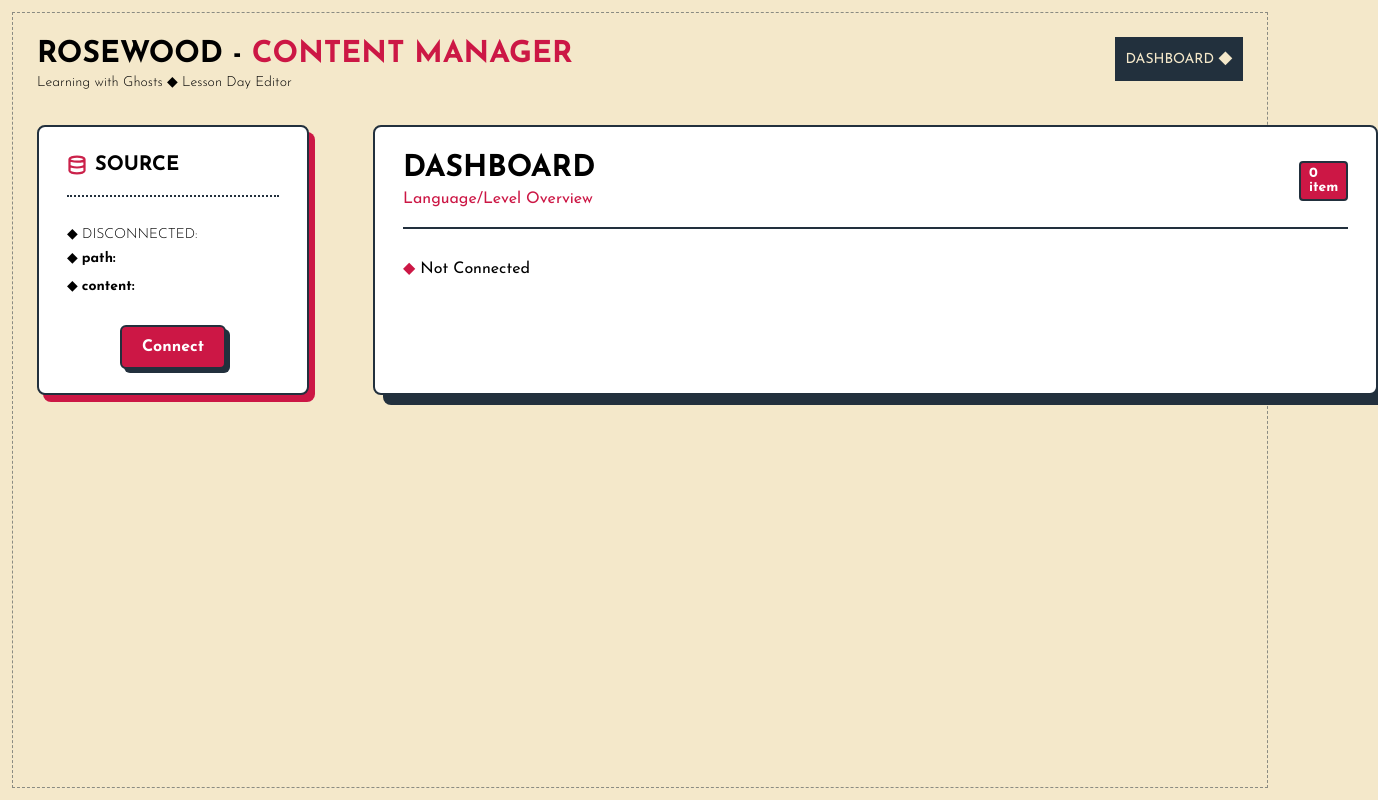
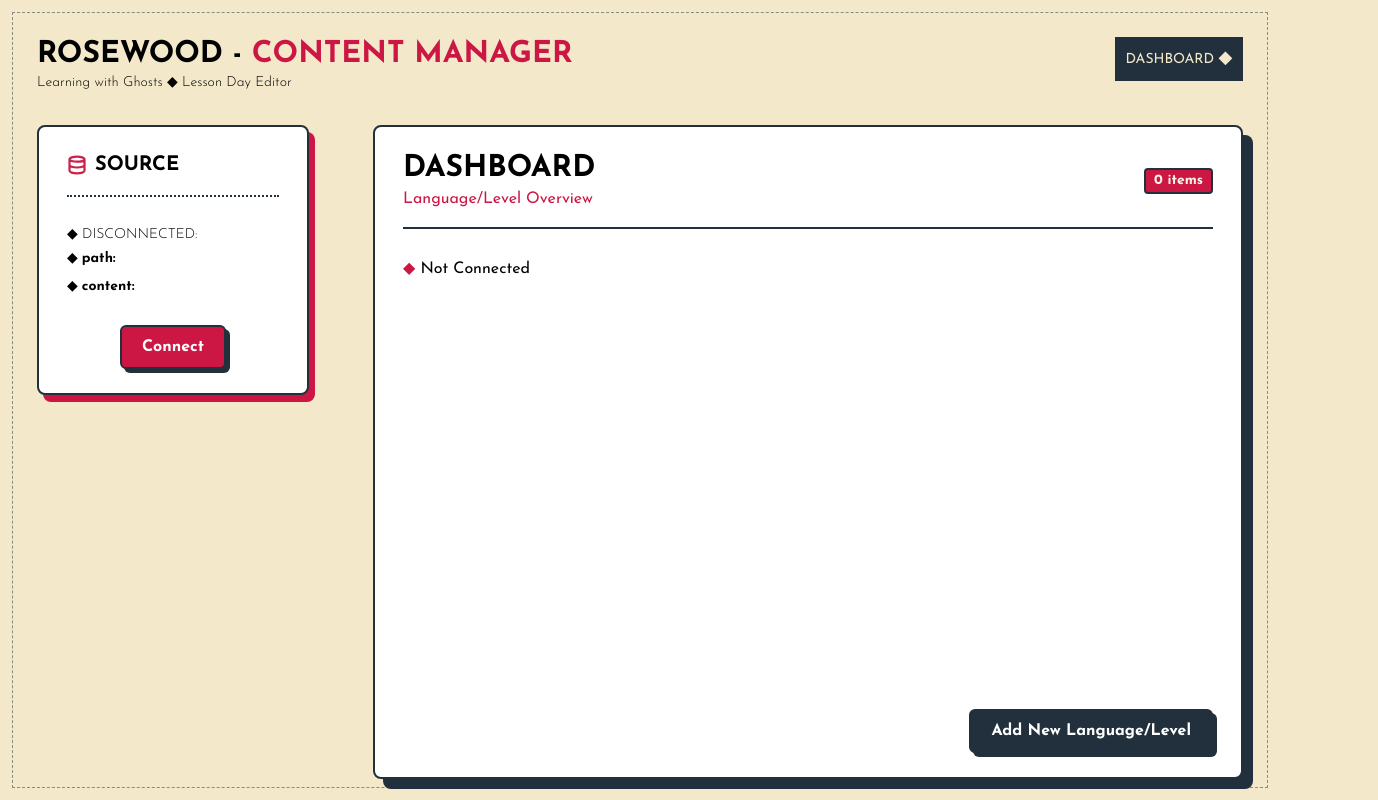
Before and after one commit to marciomarquessouza/rosewood-lwg, a React (Vite) app: page /#/ in a window 1280 px wide. Shown: the whole page, 1378 px wide, since content can reach past the window. Built offline with nearby package versions, Linux system fonts and the light colour scheme.

Commit message:
feat: enhance project content handling with days and createdDays, update schemas and components for better structure

```diff
--- a/src/main/services/project-service.ts
+++ b/src/main/services/project-service.ts
@@ -6,6 +6,7 @@ import { levelSchema } from "../../schemas/level";
 import { projectContentSchema } from "../../schemas/project";
 import type { ProjectContentLines, ProjectInfo } from "../../shared/project";
 import { CONTENT_PATH } from "../constants";
+import { dayDirectorySchema } from "../../schemas/day";
 
 export async function openProject(projectPath: string): Promise<ProjectInfo> {
   const contentPath = path.join(projectPath, CONTENT_PATH);
@@ -65,10 +66,25 @@ export async function getProjectContent(
 
       const meta = JSON.parse(await fs.readFile(metaPath, "utf-8"));
 
+      const daysPath = path.join(levelPath, "days");
+
+      const dayEntries = await fs.readdir(daysPath, {
+        withFileTypes: true,
+      });
+
+      const days = dayEntries
+        .filter((entry) => entry.isDirectory())
+        .map((entry) => dayDirectorySchema.safeParse(entry.name))
+        .filter((result) => result.success)
+        .map((result) => result.data)
+        .sort();
+
       const projectContent = projectContentSchema.parse({
         language,
         level,
         ...meta,
+        days,
+        createdDays: days.length,
       });
 
       lines.push(projectContent);
--- a/src/renderer/components/Button/index.tsx
+++ b/src/renderer/components/Button/index.tsx
@@ -11,7 +11,7 @@ interface ButtonProps extends PropsWithChildren<
 const variants: Record<ButtonVariant, string> = {
   dark: ["bg-rosewood-ink", "text-white", "border-rosewood-ink"].join(" "),
   accent: ["bg-rosewood-accent", "text-white", "border-rosewood-ink"].join(" "),
-  light: ["bg-rosewood-bg", "text-rosewood-ink", "border-rosewood-ink"].join(
+  light: ["bg-rosewood-surface", "text-rosewood-ink", "border-rosewood-ink"].join(
     " ",
   ),
 };
--- a/src/renderer/components/Panel/index.tsx
+++ b/src/renderer/components/Panel/index.tsx
@@ -17,6 +17,7 @@ export function Panel({
   className = "",
 }: PanelProps) {
   const isSupport = variant === "support";
+
   return (
     <section
       className={[
@@ -28,7 +29,7 @@ export function Panel({
       ].join(" ")}
     >
       {header && (
-        <header className="px-7 pt-6">
+        <header className="shrink-0 px-7 pt-6">
           {header}
 
           <div
@@ -40,10 +41,14 @@ export function Panel({
         </header>
       )}
 
-      <div className="p-7">{children}</div>
+      <div className="min-h-0 flex-1 p-7">
+        {children}
+      </div>
 
       {footer && (
-        <footer className="flex justify-center px-7 pb-6">{footer}</footer>
+        <footer className="flex shrink-0 justify-center px-7 pb-6">
+          {footer}
+        </footer>
       )}
     </section>
   );
--- a/src/renderer/components/Pill/index.tsx
+++ b/src/renderer/components/Pill/index.tsx
@@ -9,7 +9,7 @@ interface PillProps extends PropsWithChildren {
 
 const variants: Record<PillVariant, string> = {
   accent: "bg-rosewood-accent text-rosewood-surface",
-  dark: "bg-rosewood-ink text-rosewood-surface",
+  dark: "bg-rosewood-ink text-rosewood-white",
   info: " bg-rosewood-info text-rosewood-surface",
   neutral: "bg-rosewood-paper text-rosewood-ink",
 };
--- /dev/null
+++ b/src/renderer/components/ProgressBar/index.tsx
@@ -0,0 +1,41 @@
+interface ProgressBarProps {
+  value: number;
+  max?: number;
+  showPercentage?: boolean;
+  className?: string;
+}
+
+export function ProgressBar({
+  value,
+  max = 100,
+  showPercentage = true,
+  className = "",
+}: ProgressBarProps) {
+  const percentage =
+    max > 0
+      ? Math.min(100, Math.max(0, Math.round((value / max) * 100)))
+      : 0;
+
+  return (
+    <div className={`flex items-center gap-3 ${className}`}>
+      <div
+        className="h-4 w-36 overflow-hidden rounded-sm border-2 border-rosewood-ink bg-rosewood-bg"
+        role="progressbar"
+        aria-valuenow={value}
+        aria-valuemin={0}
+        aria-valuemax={max}
+      >
+        <div
+          className="h-full bg-rosewood-accent transition-[width] duration-300"
+          style={{ width: `${percentage}%` }}
+        />
+      </div>
+
+      {showPercentage && (
+        <span className="min-w-9 text-sm font-bold text-rosewood-ink">
+          {percentage}%
+        </span>
+      )}
+    </div>
+  );
+}
--- a/src/renderer/features/Dashboard/DashboardHeader.tsx
+++ b/src/renderer/features/Dashboard/DashboardHeader.tsx
@@ -3,20 +3,23 @@ import { Pill } from "../../components/Pill";
 interface DashboardHeaderProps {
   lines: number;
 }
+
 export function DashboardHeader({ lines }: DashboardHeaderProps) {
   return (
-    <div className="flex flex-row">
-      <div className="flex min-w-4xl flex-col">
-        <p className="font-bold text-3xl uppercase">DASHBOARD</p>
-        <p className="text-rosewood-accent text-base">
+    <div className="flex items-center justify-between gap-4">
+      <div className="flex min-w-0 flex-1 flex-col">
+        <p className="text-3xl font-bold uppercase">
+          Dashboard
+        </p>
+
+        <p className="text-base text-rosewood-accent">
           Language/Level Overview
         </p>
       </div>
-      <div className="flex justify-center items-center">
-        <Pill variant="accent">
-          {lines} {lines > 1 ? "items" : "item"}
-        </Pill>
-      </div>
+
+      <Pill variant="accent">
+        {lines} {lines === 1 ? "item" : "items"}
+      </Pill>
     </div>
   );
 }
--- a/src/renderer/features/Dashboard/DashboardItem.tsx
+++ b/src/renderer/features/Dashboard/DashboardItem.tsx
@@ -1,30 +1,39 @@
 import { LANGUAGE_DETAILS } from "../../../constants";
 import { ProjectContent } from "../../../schemas/project";
+import { Button } from "../../components/Button";
 import { Pill } from "../../components/Pill";
+import { ProgressBar } from "../../components/ProgressBar";
 
 export function DashboardItem({
   level,
   language,
   plannedDays,
+  createdDays,
 }: ProjectContent) {
   return (
     <div
       className={[
-        "bg-rosewood-bg rounded-md border-2 border-rosewood-ink",
-        "flex justify-between",
-        "my-4",
+        " bg-rosewood-surface rounded-md border-2 border-rosewood-ink",
+        "flex justify-between px-1",
       ].join(" ")}
     >
-      <div className="flex flex-row items-center gap-4 px-4">
+      <div className="flex flex-row items-center gap-4 px-4 py-2">
         <div>
           <Pill variant="dark">{level}</Pill>
         </div>
         <div>
-          <p>{LANGUAGE_DETAILS[language].name}</p>
-          <p>{`${0} days of ${plannedDays}`}</p>
+          <p className="font-bold my-0">{`${LANGUAGE_DETAILS[language].name} [${language}]`}</p>
+          <span className="text-sm font-light my-0">{`${createdDays} ${createdDays > 2 ? "days" : "day"} of ${plannedDays}`}</span>
         </div>
       </div>
-      <div></div>
+      <div className="flex items-center justify-center gap-4">
+        <div className="flex gap-3">
+          <Button variant="light">Edit</Button>
+          <Button variant="light">Add Day</Button>
+          <Button variant="accent">Remove</Button>
+        </div>
+        <ProgressBar value={createdDays} max={plannedDays} />
+      </div>
     </div>
   );
 }
--- a/src/renderer/features/Dashboard/index.tsx
+++ b/src/renderer/features/Dashboard/index.tsx
@@ -1,39 +1,58 @@
-import { Panel } from "../../components/Panel/index.tsx";
+import { Button } from "../../components/Button";
+import { Panel } from "../../components/Panel";
 import { SourcePanel } from "../SourcePanel";
-import { DashboardHeader } from "./DashboardHeader.tsx";
-import { DashboardItem } from "./DashboardItem.tsx";
-import { useDashboard } from "./hooks/useDashboard.ts";
+import { DashboardHeader } from "./DashboardHeader";
+import { DashboardItem } from "./DashboardItem";
+import { useDashboard } from "./hooks/useDashboard";
 
 export function Dashboard() {
   const { connected, projectContent, error } = useDashboard();
 
   if (error) {
     return (
-      <p className=" text-md">
-        <span className=" text-rosewood-accent">◆</span> {error}
+      <p className="text-md">
+        <span className="text-rosewood-accent">◆</span> {error}
       </p>
     );
   }
 
   return (
-    <div className="flex flex-row gap-16">
+    <div className="flex h-full min-h-0 flex-row gap-16">
       <SourcePanel />
+
       <Panel
-        header={<DashboardHeader lines={projectContent?.lines.length ?? 0} />}
+        className="flex min-h-0 flex-1 flex-col"
+        header={
+          <DashboardHeader
+            lines={projectContent?.lines.length ?? 0}
+          />
+        }
+        footer={
+          <div className="flex flex-1 items-end justify-end">
+            <Button variant="dark">
+              Add New Language/Level
+            </Button>
+          </div>
+        }
       >
         {!connected ? (
-          <p className=" text-md">
-            <span className=" text-rosewood-accent">◆</span> Not Connected
+          <p className="text-md">
+            <span className="text-rosewood-accent">◆</span>{" "}
+            Not Connected
           </p>
         ) : !projectContent ? (
-          <p className=" text-md">
-            <span className=" text-rosewood-accent">◆</span> {error}
+          <p className="text-md">
+            <span className="text-rosewood-accent">◆</span>{" "}
+            Loading...
           </p>
         ) : (
-          projectContent.lines.map((line) => (
-            <DashboardItem key={`${line.language}-${line.level}`} {...line}/>
-          ) )
-
+          <ul className="flex h-full min-h-0 flex-col gap-4 overflow-y-auto">
+            {projectContent.lines.map((line) => (
+              <li key={`${line.language}-${line.level}`}>
+                <DashboardItem {...line} />
+              </li>
+            ))}
+          </ul>
         )}
       </Panel>
     </div>
--- a/src/renderer/index.css
+++ b/src/renderer/index.css
@@ -12,7 +12,8 @@
   --font-josefin: "Josefin Sans", sans-serif;
 
   --color-rosewood-bg: #f4e8ca;
-  --color-rosewood-surface: #ffffff;
+  --color-rosewood-surface: #F9F4E8;
+  --color-rosewood-white: #ffffff;
   --color-rosewood-ink: #22303d;
   --color-rosewood-accent: #cc1745;
   --color-rosewood-info: #4ba3df;
--- a/src/renderer/layouts/AppLayout.tsx
+++ b/src/renderer/layouts/AppLayout.tsx
@@ -1,12 +1,13 @@
+import { Outlet } from "react-router-dom";
 import { Header } from "../components/Header";
-import { Outlet } from "react-router-dom";
 
 export function AppLayout() {
   return (
-    <div className="min-h-screen bg-rosewood-bg p-3">
-      <div className="min-h-[calc(100vh-24px)] border border-dashed border-rosewood-ink/50">
+    <div className="h-screen overflow-hidden bg-rosewood-bg p-3">
+      <div className="flex h-full min-h-0 flex-col border border-dashed border-rosewood-ink/50">
         <Header />
-        <main className="px-6 py-2">
+
+        <main className="min-h-0 flex-1 px-6 py-2">
           <Outlet />
         </main>
       </div>
--- /dev/null
+++ b/src/schemas/day.ts
@@ -0,0 +1,5 @@
+import { z } from "zod";
+
+export const dayDirectorySchema = z.string().regex(/^day_\d{2}$/);
+
+export type DayDirectory = z.infer<typeof dayDirectorySchema>;
--- a/src/schemas/project.ts
+++ b/src/schemas/project.ts
@@ -7,8 +7,10 @@ export const projectContentSchema = z.object({
   level: levelSchema,
   description: z.string(),
   lore: z.string(),
-  plannedLessons: z.number().int().min(0).default(0),
+  lessonPlan: z.string().default(""),
   plannedDays: z.number().int().min(0).default(0),
+  createdDays: z.number().int().min(0).default(0),
+  days: z.array(z.string()),
 });
 
 export type ProjectContent = z.infer<typeof projectContentSchema>;
```
